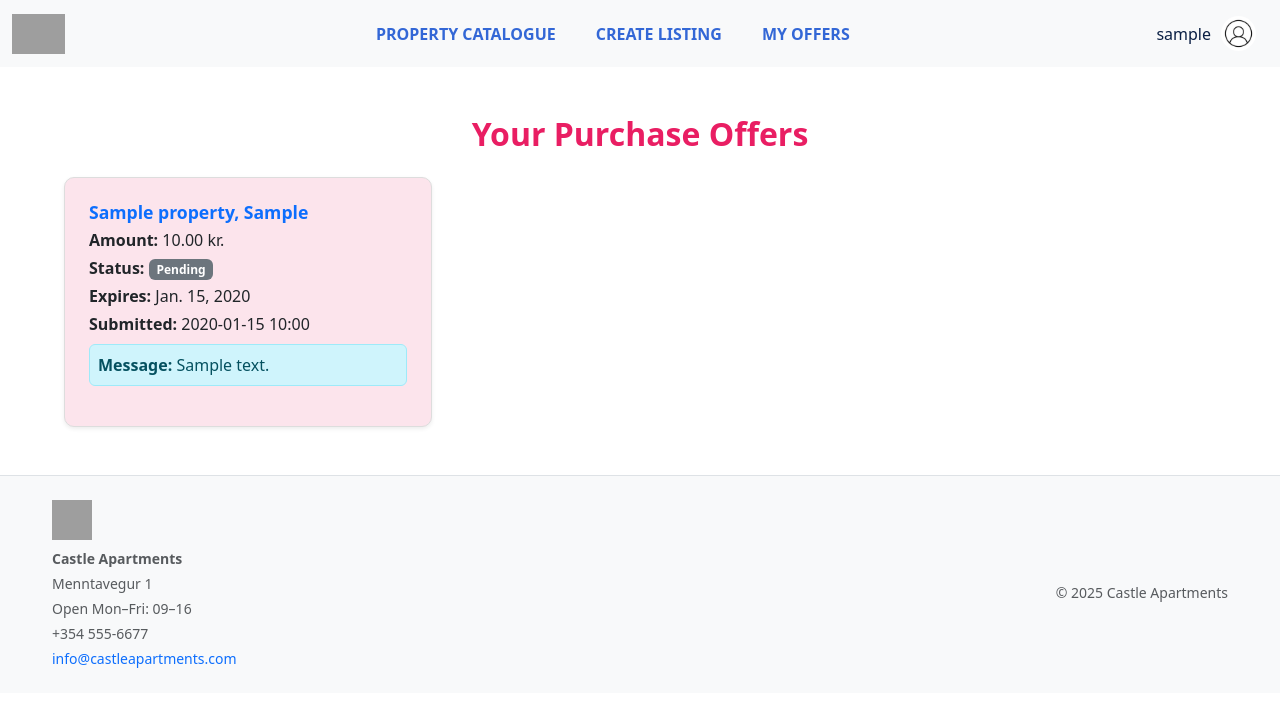
After one commit to clausen2502/Verklegt2, a Django app: page /offers/ in a window 1280 px wide. The commit adds this page. Shown: the top 707 px of the page. Run offline with Django 5.2, Linux system fonts and the light colour scheme; a user stored in the database is signed in; tables that the repository leaves empty hold one stand-in row (values such as "Sample post"); some libraries are stand-ins or nearby versions; grey boxes are pictures that could not be loaded.

Commit message:
added offers and changed alerts

```diff
--- a/offer/models.py
+++ b/offer/models.py
@@ -16,6 +16,7 @@ class PurchaseOffer(models.Model):
     message = models.TextField(blank=True)
     offer_date = models.DateTimeField(auto_now_add=True)
     status = models.CharField(max_length=10, choices=OFFER_STATUS_CHOICES, default='pending')
+    expiration_date = models.DateField()
 
     def __str__(self):
         return f"Offer of ${self.amount} by {self.buyer.username} for {self.property}"
--- a/offer/urls.py
+++ b/offer/urls.py
@@ -1,6 +1,8 @@
 from django.urls import path
-from offer import views
+from . import views
 
 urlpatterns = [
-    path('my-offers/', views.offer_list, name='my-offers'),
+    path('', views.offer_list, name='offer-list'),  # offers/
+    path('submit/<int:property_id>/', views.submit_offer, name='submit-offer'),  # offers/submit/4/
+    path('my-offers/', views.offer_list, name='my-offers'),  # NEW: offers/my-offers/
 ]
--- a/offer/views.py
+++ b/offer/views.py
@@ -1,12 +1,37 @@
 from django.contrib.auth.decorators import login_required
-from django.shortcuts import render, redirect
+from django.shortcuts import render, redirect, get_object_or_404
 
+from offer.models import PurchaseOffer
+from property.models import Property
 
 def offer_list(request):
     if not request.user.is_authenticated:
+        # Show a limited view or message to guest users
         return render(request, 'offer/offer_guest.html')
 
-    # your real offer logic goes here
+    offers = PurchaseOffer.objects.filter(buyer=request.user)
+
     return render(request, 'offer/offer_list.html', {
-        # context for logged-in users
+        'offers': offers
     })
+
+@login_required
+def submit_offer(request, property_id):
+    property = get_object_or_404(Property, id=property_id)
+
+    if request.method == "POST":
+        offer_price = request.POST.get("offer_price")
+        expiration_date = request.POST.get("expiration_date")
+        message = request.POST.get("message", "")
+
+        PurchaseOffer.objects.create(
+            buyer=request.user,
+            property=property,
+            amount=offer_price,
+            expiration_date=expiration_date,
+            message=message
+        )
+
+        return redirect("offer-confirmation")
+
+    return render(request, "offer/submit_offer.html", {"property": property})
--- a/static/css/main.css
+++ b/static/css/main.css
@@ -121,6 +121,21 @@
   background-color: #f9fbff;
   border-left: 5px solid #3b6ed5;
 }
+
+.text-pink {
+  color: #e91e63;
+}
+
+.offer-card {
+  background-color: #fce4ec;
+  border: none;
+  border-radius: 0.75rem;
+}
+
+.offer-card .card-body {
+  padding: 1.5rem;
+}
+
 
 /*Finalize CSS ------------------------------------------------------------------------------------------------------------*/
 
--- /dev/null
+++ b/templates/offer/offer_list.html
@@ -0,0 +1,47 @@
+{% extends 'base.html' %}
+{% load static %}
+
+{% block content %}
+<div class="container mt-5">
+  <h2 class="mb-4 text-center text-pink fw-bold">Your Purchase Offers</h2>
+
+  {% if offers %}
+    <div class="row g-4">
+      {% for offer in offers %}
+        <div class="col-md-6 col-lg-4">
+          <div class="card offer-card h-100 shadow-sm">
+            <div class="card-body">
+              <h5 class="card-title text-primary fw-bold">
+                {{ offer.property.street_name }}, {{ offer.property.city }}
+              </h5>
+              <p class="mb-1"><strong>Amount:</strong> {{ offer.amount }} kr.</p>
+              <p class="mb-1">
+                <strong>Status:</strong>
+                <span class="badge
+                  {% if offer.status == 'accepted' %} bg-success
+                  {% elif offer.status == 'declined' %} bg-danger
+                  {% elif offer.status == 'contingent' %} bg-warning text-dark
+                  {% else %} bg-secondary
+                  {% endif %}">
+                  {{ offer.get_status_display }}
+                </span>
+              </p>
+              <p class="mb-1"><strong>Expires:</strong> {{ offer.expiration_date }}</p>
+              <p class="mb-2"><strong>Submitted:</strong> {{ offer.offer_date|date:"Y-m-d H:i" }}</p>
+              {% if offer.message %}
+                <div class="alert alert-info p-2">
+                  <strong>Message:</strong> {{ offer.message }}
+                </div>
+              {% endif %}
+            </div>
+          </div>
+        </div>
+      {% endfor %}
+    </div>
+  {% else %}
+    <div class="alert alert-warning text-center">
+      <strong>No offers found.</strong> Make your first offer today!
+    </div>
+  {% endif %}
+</div>
+{% endblock %}
--- a/templates/user/profile_display.html
+++ b/templates/user/profile_display.html
@@ -3,9 +3,8 @@
 
 {% block content %}
 <div class="container my-5">
-    <div class="card shadow rounded-4 overflow-hidden">
+    <div class="shadow rounded-4 overflow-hidden">
         <div class="row g-0 align-items-stretch">
-            <!-- Green profile summary -->
             <div class="col-md-4 d-flex flex-column justify-content-center align-items-center custom-bg text-white p-4">
                 <img src="{{ user.userprofile.profile_image.url }}" alt="Profile Image" class="profile-image mb-3">
                 <h4 class="fw-bold mb-1">{{ user.username }}</h4>
@@ -17,7 +16,6 @@
                 {% endif %}
             </div>
 
-            <!-- Profile info as display text -->
             <div class="col-md-8 d-flex">
                 <div class="p-4 w-100 d-flex flex-column justify-content-center">
 
--- a/user/models.py
+++ b/user/models.py
@@ -23,7 +23,7 @@ class SellerUser(models.Model):
 
 class UserProfile(models.Model):
     user = models.OneToOneField(User, on_delete=models.CASCADE)
-    profile_image = models.ImageField(upload_to='profile_images/', blank=True, null=True)
+    profile_image = models.ImageField(upload_to='profile_images/', default='profile_images/default_profile.png')
 
     def __str__(self):
         return self.user.username
```
Also changed, not shown: templates/offer/my_offers.html (deleted, +0 -20 lines), templates/user/login.html (+13 -1 lines), templates/user/profile_edit.html (+12 -10 lines), templates/user/register.html (+11 -1 lines), user/forms.py (+17 -7 lines), user/views.py (+10 -11 lines), media/profile_images/default_profile.png (added), offer/migrations/0002_purchaseoffer_expiration_date.py (added), user/migrations/0003_alter_userprofile_profile_image.py (added), user/migrations/0004_alter_userprofile_profile_image.py (added), user/migrations/0005_alter_userprofile_profile_image.py (added).
